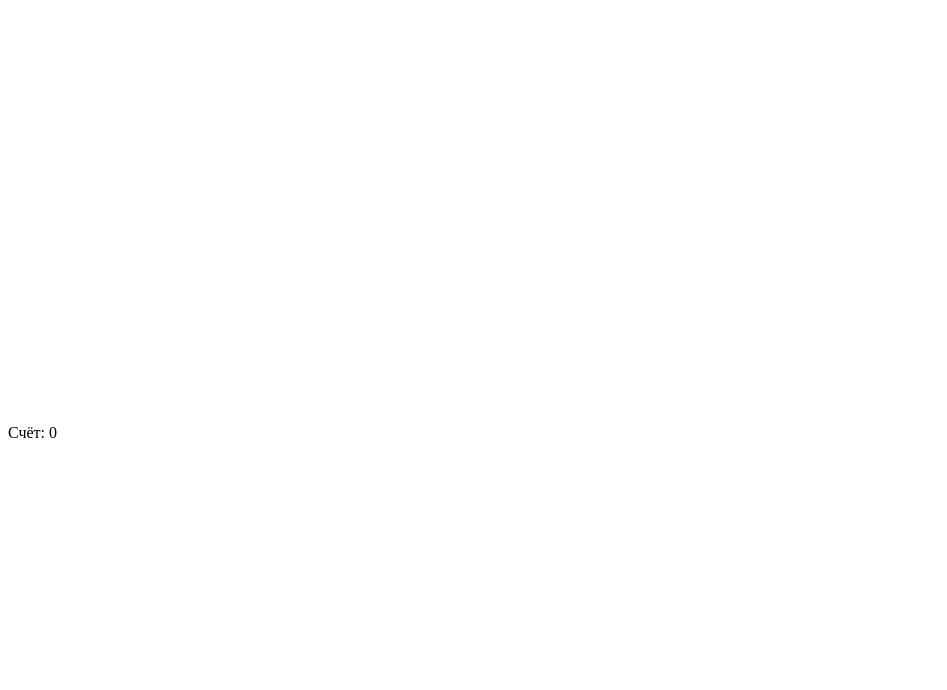
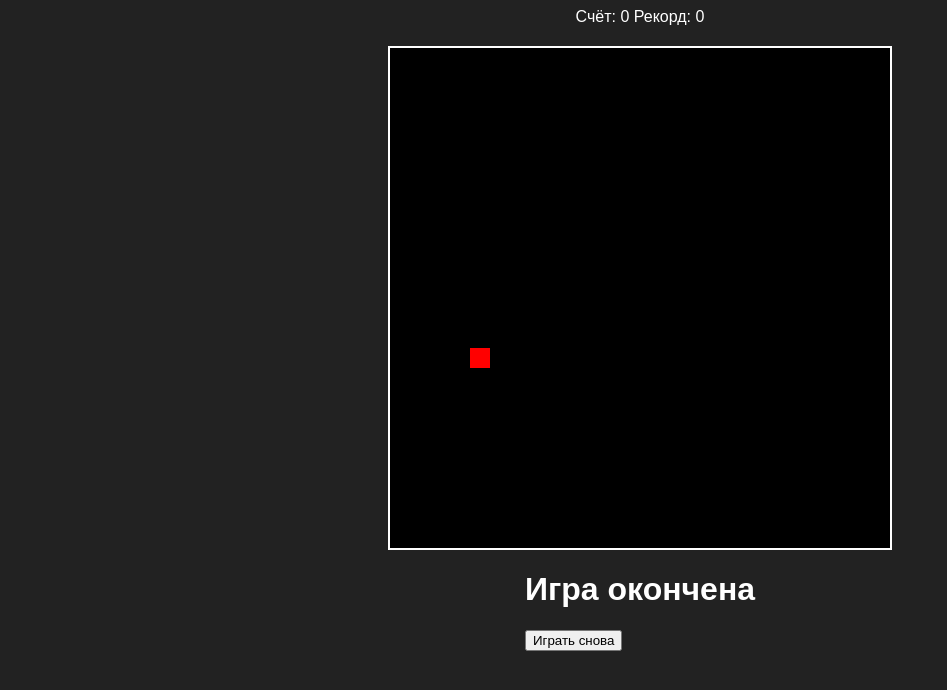
Before and after one commit to Kblv37/snake-game, a plain HTML site: page index.html in a window 1280 px wide. Shown: the whole page, without its empty margins (0-947 px from the left). Drawn offline with Linux system fonts and the light colour scheme.

Commit message:
Rewrite index.html for Snake Game structure

```diff
--- a/index.html
+++ b/index.html
@@ -1,2 +1,24 @@
-<canvas id="game" width="400" height="400"></canvas>
-<p>Счёт: <span id="score">0</span></p>
+<!DOCTYPE html>
+<html lang="ru">
+<head>
+<meta charset="UTF-8">
+<title>Snake Game</title>
+<link rel="stylesheet" href="style.css">
+</head>
+<body>
+
+<div class="stats">
+  <span>Счёт: <span id="score">0</span></span>
+  <span>Рекорд: <span id="best">0</span></span>
+</div>
+
+<canvas id="game" width="500" height="500"></canvas>
+
+<div id="gameOver" class="hidden">
+  <h1>Игра окончена</h1>
+  <button onclick="restart()">Играть снова</button>
+</div>
+
+<script src="script.js"></script>
+</body>
+</html>
```
